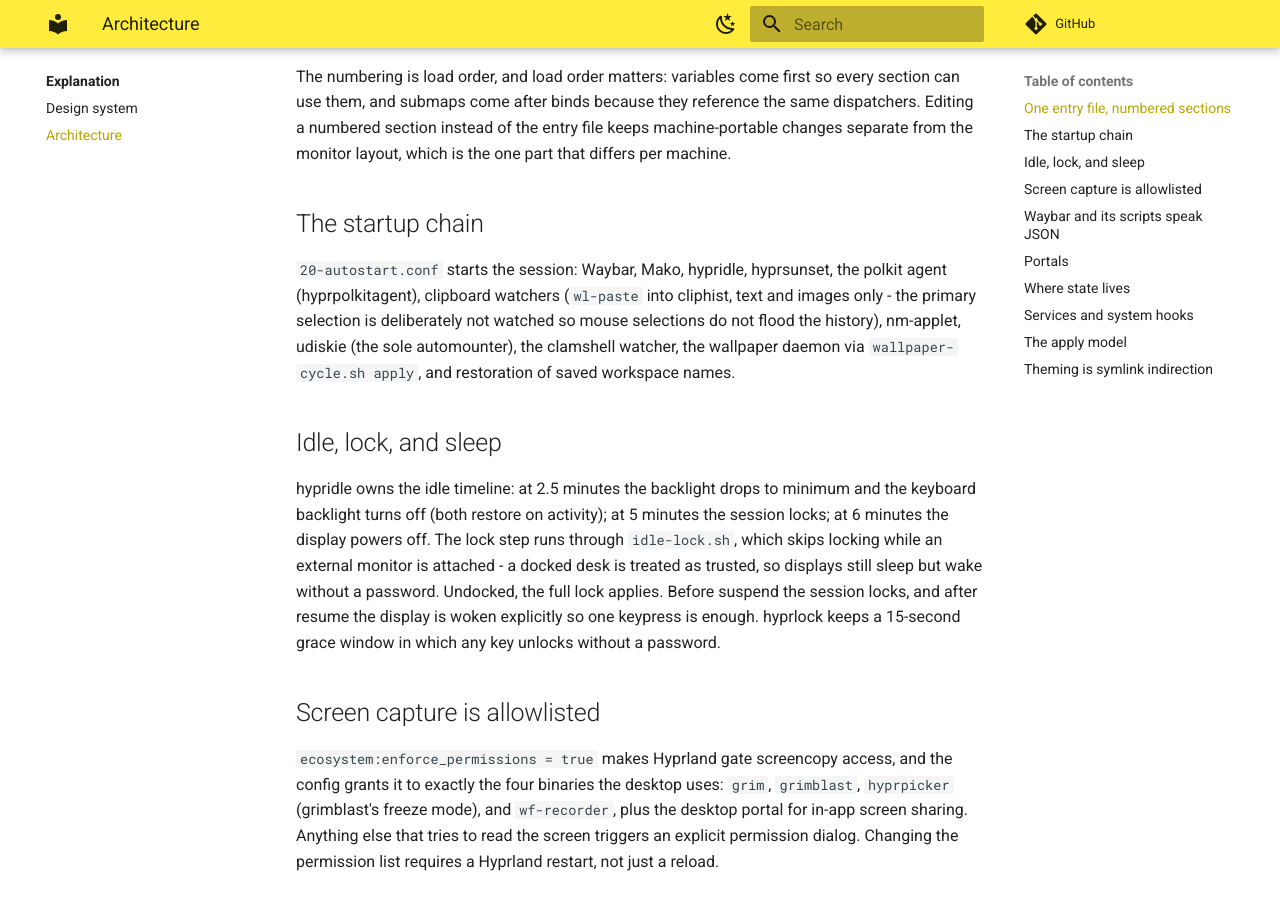
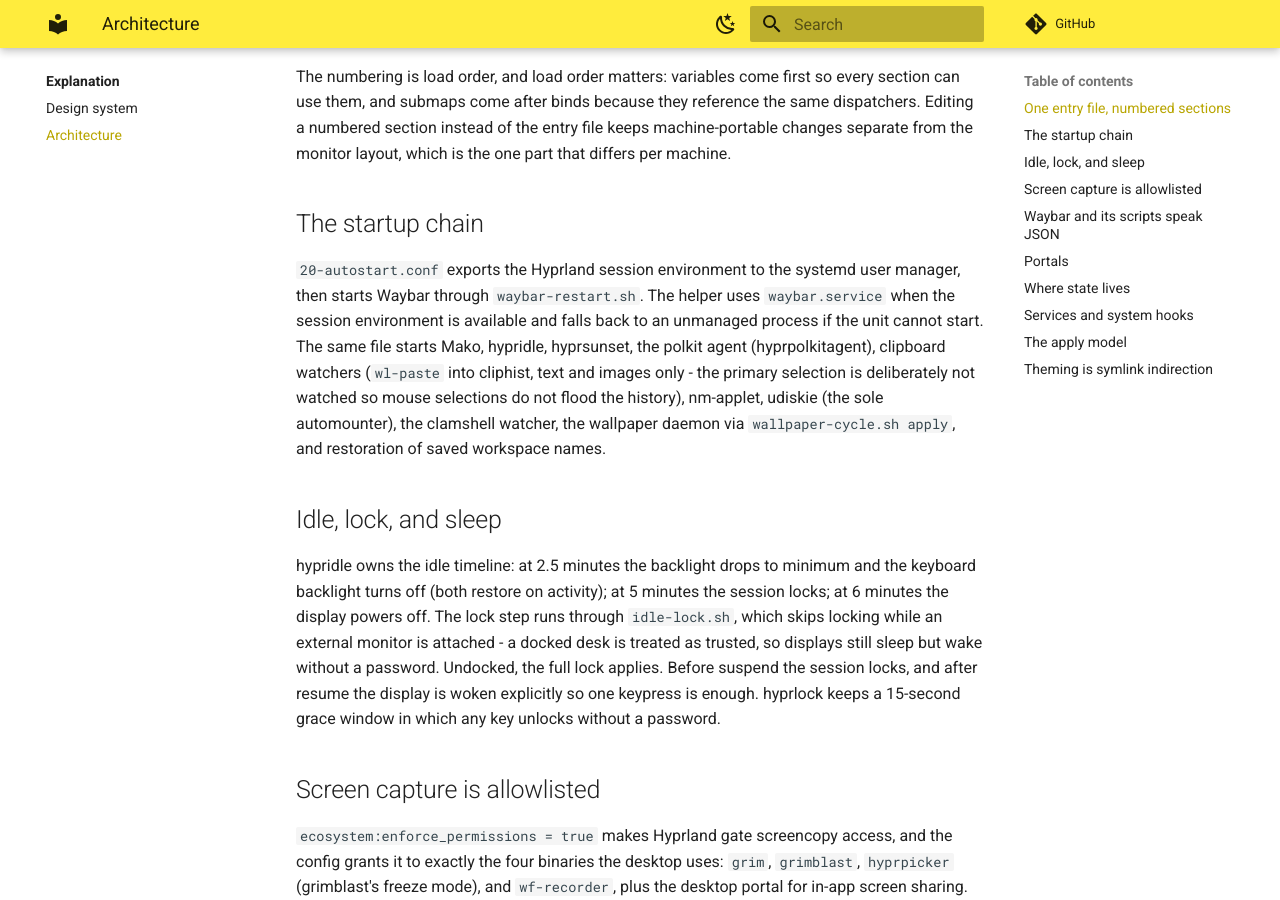
Before and after one commit to fmschulz/arch-hyprland-neobrutalist, an MkDocs documentation site: the page built from docs/explanation/architecture.md, in a window 1280 px wide and 900 px high, scrolled down 569 px. Built offline with MkDocs 1.6.1 and Material for MkDocs 9.7.7, drawn with Linux system fonts in a browser that asks for light colours; comment, search, counter and statistics services are not loaded.

Commit message:
fix(waybar): supervise session process

```diff
--- a/docs/explanation/architecture.md
+++ b/docs/explanation/architecture.md
@@ -26,11 +26,14 @@ monitor layout, which is the one part that differs per machine.
 
 ## The startup chain
 
-`20-autostart.conf` starts the session: Waybar, Mako, hypridle, hyprsunset, the polkit agent
-(hyprpolkitagent), clipboard watchers (`wl-paste` into cliphist, text and images only - the
-primary selection is deliberately not watched so mouse selections do not flood the history),
-nm-applet, udiskie (the sole automounter), the clamshell watcher, the wallpaper daemon via
-`wallpaper-cycle.sh apply`, and restoration of saved workspace names.
+`20-autostart.conf` exports the Hyprland session environment to the systemd user manager, then
+starts Waybar through `waybar-restart.sh`. The helper uses `waybar.service` when the session
+environment is available and falls back to an unmanaged process if the unit cannot start. The
+same file starts Mako, hypridle, hyprsunset, the polkit agent (hyprpolkitagent), clipboard watchers
+(`wl-paste` into cliphist, text and images only - the primary selection is deliberately not
+watched so mouse selections do not flood the history), nm-applet, udiskie (the sole automounter),
+the clamshell watcher, the wallpaper daemon via `wallpaper-cycle.sh apply`, and restoration of
+saved workspace names.
 
 ## Idle, lock, and sleep
 
```
Also changed, not shown: docs/reference/scripts.md (+1 -1 lines), 5 other files.
